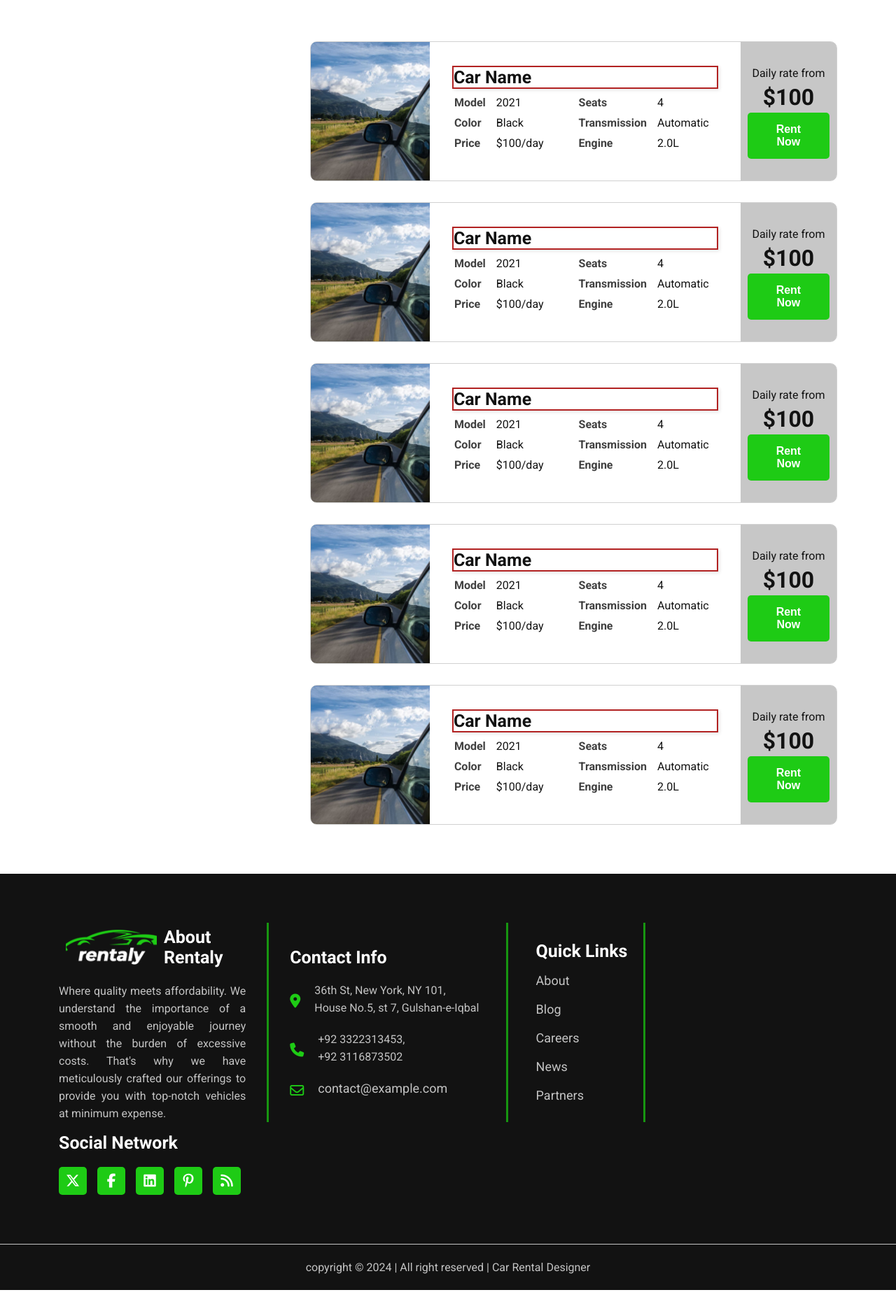
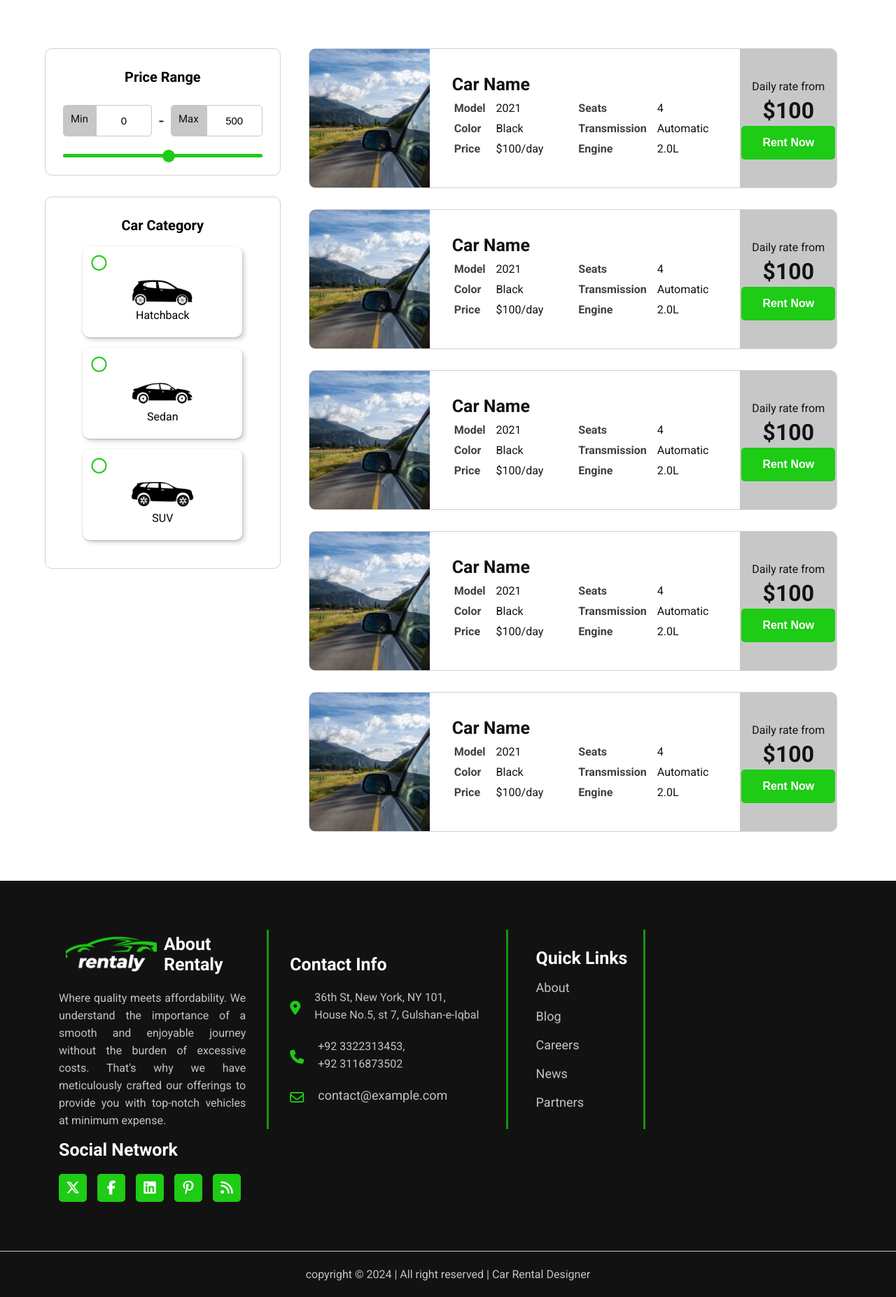
Before and after one commit to USMAN-FAIZYAB-KHAN/Car-Rental-System, a Django app: template car_rental_system/template/carList.html in a window 1280 px wide. Shown: the part 421-2275 px from the top of the page at 70% size. Run offline with Django 3.2, Linux system fonts and the light colour scheme; the template is opened without the code that fills it, so the values that code supplies are empty; some libraries are stand-ins or nearby versions.

Commit message:
Added filter for price and category

```diff
--- a/car_rental_system/static/css/carList.css
+++ b/car_rental_system/static/css/carList.css
@@ -1,29 +1,20 @@
 @import url('./base.css');
 @import url('./utilityClasses.css');
 
+/* ----------------- CSS for the banner ------------------- */
 .banner {
     height: 40vh;
-    background-image: url("../static/images/assets/carInventory.png");
+    background-image: linear-gradient(rgba(101, 98, 98, 0.71), rgb(0 0 0 / 70%)), url(../static/images/assets/carInventory.png);
     background-position: center;
     background-repeat: no-repeat;
     background-size: cover;
-    margin: 1rem 0;
+    margin-top: 2rem;
     display: flex;
     justify-content: center;
     align-items: center;
 }
 
-.banner-heading {
-    color: var(--font--primary--color);
-    background-color: rgba(255, 255, 255, 0.3);
-    width: 20%;
-    padding: 1rem;
-    border-radius: 10px;
-    backdrop-filter: blur(2px);
-    text-align: center;
-    min-width: 200px;
-}
-
+/* ----------------- CSS for the car list ------------------- */
 .car-container {
     display: flex;
     flex-wrap: wrap;
@@ -33,12 +24,12 @@
 }
 
 .left {
-    flex: 3;
+    flex: 2.5;
     border-radius: 10px;
 }
 
 .right {
-    flex: 7;
+    flex: 7.5;
 }
 
 .car-card {
@@ -58,8 +49,6 @@
     color: var(--font--black--color);
     font-weight: var(--weight--bold);
     margin: 0 1.2rem;
-    border: 2px solid firebrick;
-    box-shadow: 2px 2px 5px rgba(0, 0, 0, 0.1);
 }
 
 .car-info td {
@@ -109,7 +98,6 @@
     flex-direction: column;
     justify-content: center;
     align-items: center;
-    padding: 0 1rem;
     background-color: rgb(199, 199, 199);
     border-radius: 0 8px 8px 0;
 }
@@ -119,3 +107,187 @@
     font-weight: var(--weight--bold);
     margin: 0.3rem;
 }
+
+/* ----------------- CSS for the filters ------------------- */
+
+.filter-group {
+    text-align: center;
+    border-radius: 10px;
+    border: 1px solid rgb(209, 209, 209);
+    padding: 2.5rem;
+    margin-top: 3rem;
+}
+
+.price-input {
+    width: 100%;
+    display: flex;
+    padding: 1.5rem 0;
+    justify-content: center;
+    margin: 1rem 0;
+}
+
+.price-input .field {
+    display: flex;
+    height: 45px;
+    width: 100%;
+    align-items: center;
+}
+
+.field input {
+    width: 100%;
+    height: 100%;
+    width: 8rem;
+    font-size: 1.5rem;
+    padding: 1rem;
+    outline: none;
+    border: 1px solid rgb(199, 199, 199);
+    border-radius: 0 5px 5px 0;
+    text-align: center;
+    -moz-appearance: textfield;
+}
+
+.field span {
+    font-size: 1.5rem;
+    height: 100%;
+    text-align: center;
+    padding: 1rem;
+    border: 1px solid rgb(199, 199, 199);
+    background-color: rgb(199, 199, 199);
+    border-radius: 5px 0 0 5px;
+}
+
+.slider {
+    height: 5px;
+    border-radius: 5px;
+    background-color: rgb(199, 199, 199);
+    position: relative;
+}
+
+.slider .progress {
+    height: 100%;
+    left: 100%;
+    right: 100%;
+    position: absolute;
+    border-radius: 5px;
+    background-color: var(--font--primary--color);
+}
+
+input[type="number"]::-webkit-inner-spin-button,
+input[type="number"]::-webkit-outer-spin-button {
+    -webkit-appearance: none;
+}
+
+.range-input {
+    position: relative;
+}
+
+.range-input input {
+    position: absolute;
+    width: 100%;
+    background: none;
+    -webkit-appearance: none;
+    pointer-events: none;
+    top: -11px;
+}
+
+.range-input input[type="range"]::-webkit-slider-thumb {
+    -webkit-appearance: none;
+    width: 18px;
+    height: 18px;
+    border-radius: 50%;
+    pointer-events: auto;
+    background: var(--button--primary--bg--color);
+}
+
+.range-input input[type="range"]::-moz-range-thumb {
+    -moz-appearance: none;
+    border: none;
+    width: 18px;
+    height: 18px;
+    border-radius: 50%;
+    pointer-events: auto;
+    background: var(--button--primary--bg--color);
+}
+
+.separator {
+    display: flex;
+    justify-content: center;
+    align-items: center;
+    font-size: 2.5rem;
+    padding: 0 1rem;
+}
+
+.tile{
+    height: 130px;
+    width: 80%;
+    position: relative;
+    margin: 1.5rem auto;
+}
+
+.tile label {
+    display: flex;
+    flex-direction: column;
+    justify-content: center;
+    align-items: center;
+    height: 100%;
+    width: 100%;
+    cursor: pointer;
+    position: absolute;
+    bottom: 0;
+}
+
+.tile img{
+    width: 100px;
+    height: 100px;
+    object-fit: cover;
+    border-radius: 8px;
+}
+
+
+input[type="checkbox"] {
+    -webkit-appearance: none;
+    position: relative;
+    height: 100%;
+    width: 100%;
+    cursor: pointer;
+    outline: none;
+    background-color: #ffffff;
+    border: 2px solid transparent;
+    border-radius: 10px;
+    box-shadow: 4px 4px 6px rgba(0, 0, 0, 0.15), 0 1px 3px rgba(0, 0, 0, 0.2);
+}
+
+input[type="checkbox"]:after {
+    font-family: "Font Awesome 5 Free";
+    font-weight: 400;
+    font-size: 22px;
+    content: "\f111";
+    position: absolute;
+    top: 10px;
+    left: 10px;
+    color: var(--font--primary--color);
+}
+
+input[type="checkbox"]:hover {
+    transform: scale(1.01);
+}
+
+input[type="checkbox"]:checked {
+    border: 3px solid var(--font--primary--color);
+}
+
+input[type="checkbox"]:checked:after {
+    font-weight: 900;
+    content: "\f058";
+    color: var(--font--primary--color);
+}
+
+input[type="checkbox"]:checked + label {
+    animation: grow 0.5s;
+}
+
+@keyframes grow {
+    50% {
+        transform: scale(1.1);
+    }
+}
--- /dev/null
+++ b/car_rental_system/static/javascript/carlist.js
@@ -0,0 +1,55 @@
+const rangeInput = document.querySelectorAll('.range-input input');
+const priceInput = document.querySelectorAll('.price-input input');
+const progress = document.querySelector('.slider .progress');
+
+let priceGap = 0;
+
+let minVal = parseInt(rangeInput[0].min);
+let maxVal = parseInt(rangeInput[1].max);
+
+progress.style.left = (minVal / rangeInput[0].max) * 100 + '%';
+progress.style.right = 100 - (maxVal / rangeInput[1].max) * 100 + '%';
+
+
+
+priceInput.forEach(input => {
+    input.addEventListener('input', e => {
+        let minVal = parseInt(priceInput[0].value);
+        let maxVal = parseInt(priceInput[1].value);
+
+        if ((maxVal - minVal >= priceGap) && (maxVal <= rangeInput[1].max)) {
+            if (e.target.className === 'input-min') {
+                rangeInput[0].value = minVal;
+                progress.style.left = (minVal / rangeInput[0].max) * 100 + '%';
+            } else {
+                rangeInput[1].value = maxVal;
+                progress.style.right = 100 - (maxVal / rangeInput[1].max) * 100 + '%';
+            }
+        }
+
+    });
+});
+
+rangeInput.forEach(input => {
+    input.addEventListener('input', e => {
+        let minVal = parseInt(rangeInput[0].value);
+        let maxVal = parseInt(rangeInput[1].value);
+
+        if (maxVal - minVal < priceGap) {
+            if (e.target.className === 'range-min') {
+                rangeInput[0].value = maxVal - priceGap;
+            } else {
+                rangeInput[1].value = minVal + priceGap;
+            }
+        }
+
+        else {
+            priceInput[0].value = minVal;
+            priceInput[1].value = maxVal;
+
+            progress.style.left = (minVal / rangeInput[0].max) * 100 + '%';
+            progress.style.right = 100 - (maxVal / rangeInput[1].max) * 100 + '%';
+        }
+
+    });
+});
--- a/car_rental_system/template/carList.html
+++ b/car_rental_system/template/carList.html
@@ -5,16 +5,68 @@
 {% block cssLink %}
 <link rel="stylesheet" href="../static/css/carList.css" /> {% endblock %}
 
+{% block javascript %}
+<script src="../static/javascript/carlist.js" defer></script>
+<script src="https://kit.fontawesome.com/5783f5ea8c.js" crossorigin="anonymous"></script>
+{% endblock %}
 <!--------------------------------------- Title --------------------------------------->
 
 {% block title %}{% endblock %} {% block body %}
 
 <div class="banner">
-  <h2 class="banner-heading">Cars</h2>
+  <h1>Cars</h1>
 </div>
 
 <div class="car-container container">
-  <div class="left"></div>
+  <div class="left">
+    <div class="filter-group">
+      <h4 style="color: black; line-height: 30px; font-weight: bold;">Price Range</h4>
+
+      <div class="price-input">
+        <div class="field">
+          <span>Min</span>
+          <input type="number" class="input-min" value="0">
+        </div>
+        <div class="separator">-</div>
+        <div class="field">
+          <span>Max</span>
+          <input type="number" class="input-max" value="500">
+        </div>
+      </div>
+      <div class="slider">
+        <div class="progress"></div>
+      </div>
+      <div class="range-input">
+        <input type="range" class="range-min" min="0" max="500" value="0" />
+        <input type="range" class="range-max" min="0" max="500" value="500" />
+      </div>
+    </div>
+
+    <div class="filter-group">
+      <h4 style="color: black; line-height: 30px; font-weight: bold;">Car Category</h4>
+      <div class="tile">
+        <input type="checkbox" name="car-category" id="hatchback">
+        <label for="hatchback">
+          <img src="../static/images/assets/Hatchback.png" alt="Hatchback">
+          <p style="color: black; position: absolute; bottom: 15%;">Hatchback</p>
+        </label>
+      </div>
+      <div class="tile">
+        <input type="checkbox" name="car-category" id="sedan">
+        <label for="sedan">
+          <img src="../static/images/assets/Sedan.png" alt="Sedan">
+          <p style="color: black; position: absolute; bottom: 15%;">Sedan</p>
+        </label>
+      </div>
+      <div class="tile">
+        <input type="checkbox" name="car-category" id="suv">
+        <label for="suv">
+          <img src="../static/images/assets/SUV.png" alt="SUV">
+          <p style="color: black; position: absolute; bottom: 15%;">SUV</p>
+        </label>
+      </div>
+    </div>
+  </div>
 
   <div class="right">
 
@@ -270,11 +322,9 @@
     </div>
 
 
-</div>
+  </div>
 </div>
 
 {% endblock %}
 
 <!--------------------------------------- Javascript Link -------------------------------------->
-
-{% block javascript %} {% endblock %}
```
Also changed, not shown: car_rental_system/car_rental_app/models.py (+49 -8 lines), car_rental_system/template/check.html (added, +66 -0 lines), car_rental_system/static/images/assets/Hatchback.png (added), car_rental_system/static/images/assets/SUV.png (added), car_rental_system/static/images/assets/Sedan.png (added), 1 other file.
